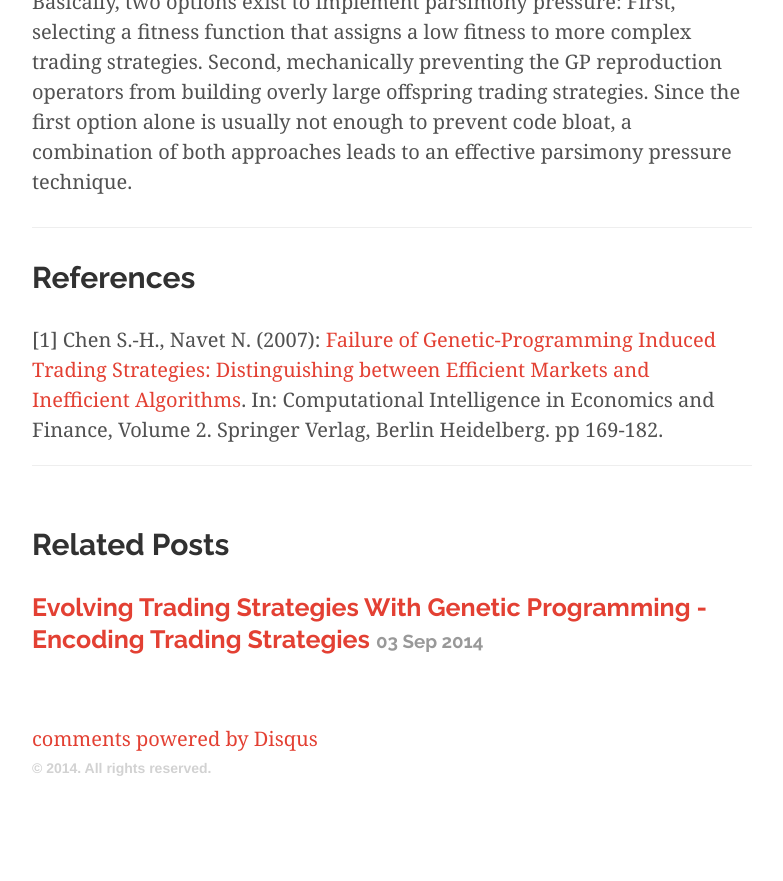
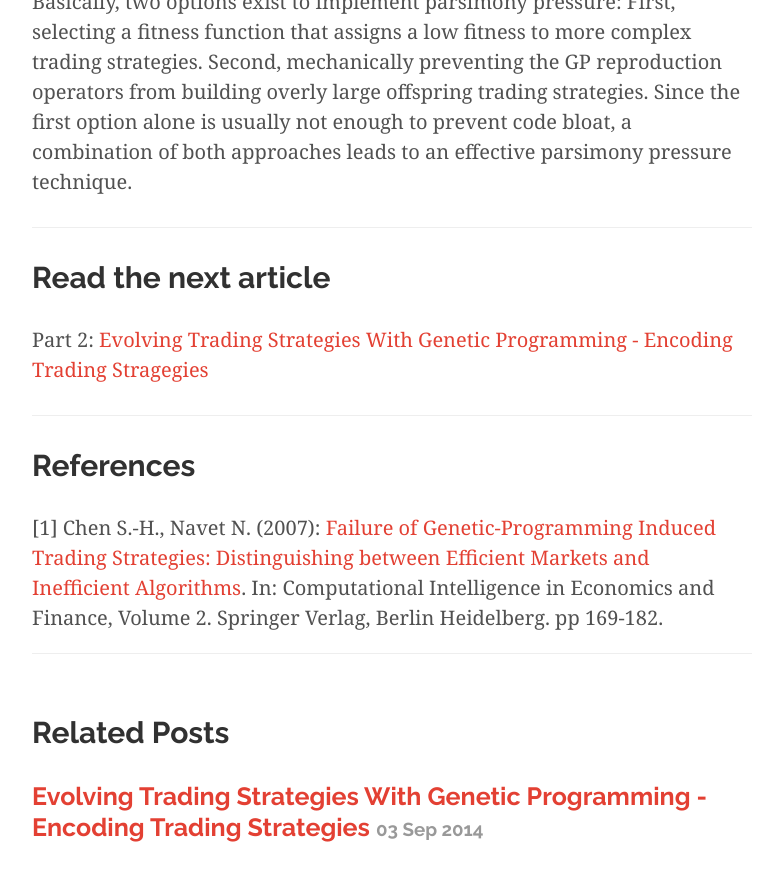
Before and after one commit to fabian-kostadinov/fabian-kostadinov.github.io, a Jekyll site: the page built from _posts/2014-09-01-evolving-trading-strategies-with-genetic-programming-an-overview.md, in a window 1280 px wide and 900 px high, scrolled down 5498 px. Shown: the top 881 px of the window, without its empty margins (248-1031 px from the left). Built offline with Jekyll 4.4.1, drawn with Linux system fonts in a browser that asks for light colours; nearby versions of some CDN libraries; Markdown is read by kramdown in place of the engine named in the settings; comment, search, counter and statistics services are not loaded; before the commit the page ends 6300 px from its top, so only the background shows below that.

Commit message:
Added links between gp articles

```diff
--- a/_posts/2014-09-01-evolving-trading-strategies-with-genetic-programming-an-overview.md
+++ b/_posts/2014-09-01-evolving-trading-strategies-with-genetic-programming-an-overview.md
@@ -78,5 +78,10 @@ It is a well-known mathematical fact that sufficiently complicated functions can
 
 ----
 
+## Read the next article
+Part 2: [Evolving Trading Strategies With Genetic Programming - Encoding Trading Stragegies]({% post_url 2014-09-03-evolving-trading-strategies-with-genetic-programming-encoding-trading-strategies %})
+
+----
+
 ## References
 [1] Chen S.-H., Navet N. (2007): [Failure of Genetic-Programming Induced Trading Strategies: Distinguishing between Efficient Markets and Inefficient Algorithms](http://hal.archives-ouvertes.fr/docs/00/16/82/69/PDF/SHC_NN_Springer2007.pdf). In: Computational Intelligence in Economics and Finance, Volume 2. Springer Verlag, Berlin Heidelberg. pp 169-182.
```
